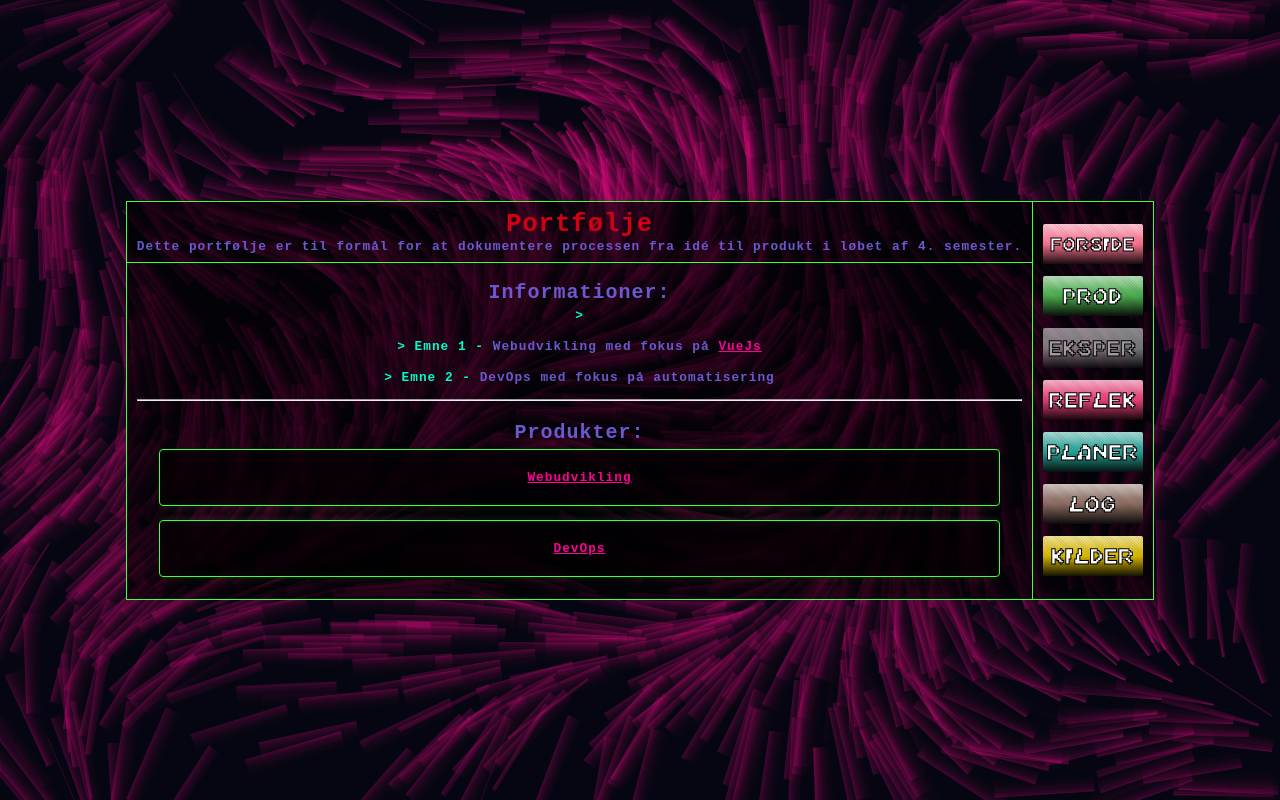
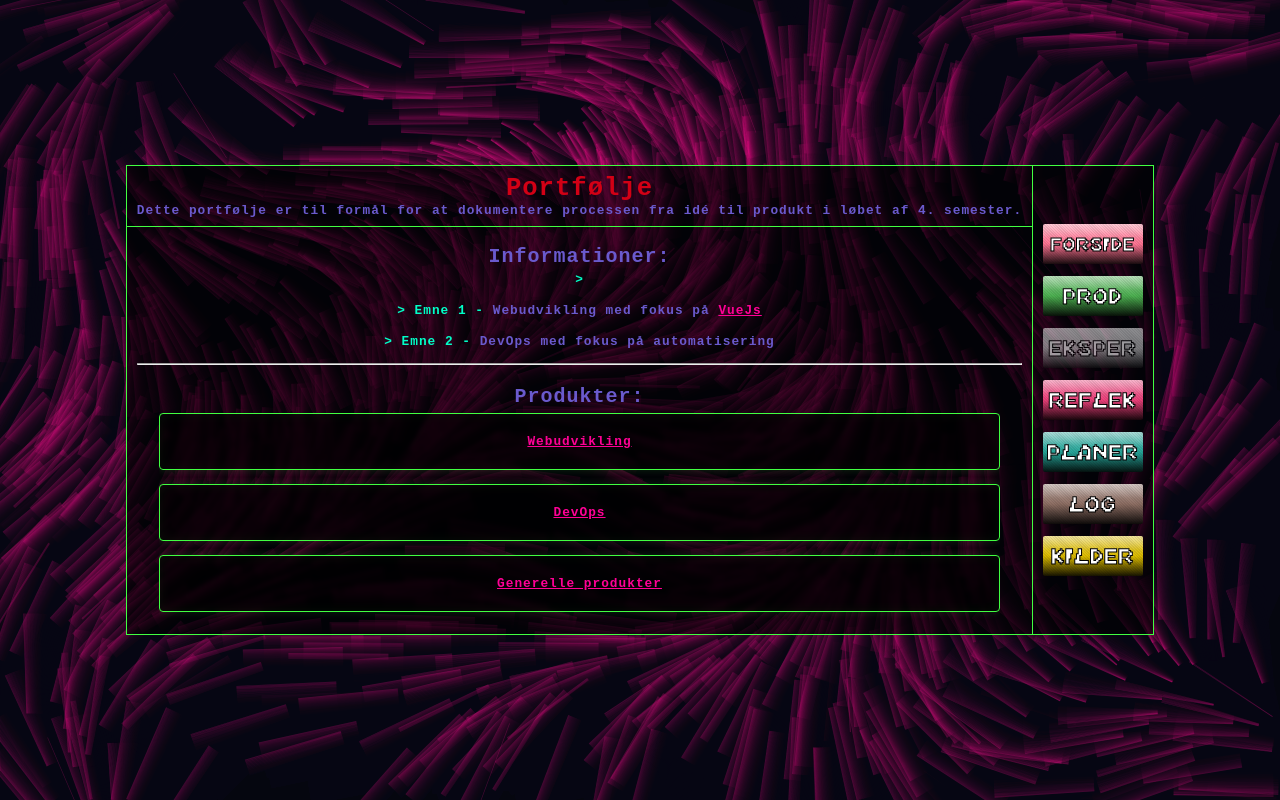
Before and after one commit to Gatherer4466/gatherer4466.github.io, a Vue app: page /#/produkter in a window 1280 px wide. Built offline with nearby package versions, Linux system fonts and the light colour scheme.

Commit message:
Update productsview to contain a new button for notes and what ever else

```diff
--- a/src/features/products/ProductsView.vue
+++ b/src/features/products/ProductsView.vue
@@ -7,6 +7,8 @@
     <router-link class="card categoryBtn" to="/produkter/web"> Webudvikling </router-link>
 
     <router-link class="card categoryBtn" to="/produkter/devops"> DevOps </router-link>
+
+    <router-link class="card categoryBtn" to="/produkter/general"> Generelle produkter </router-link>
   </div>
 </template>
 
```
